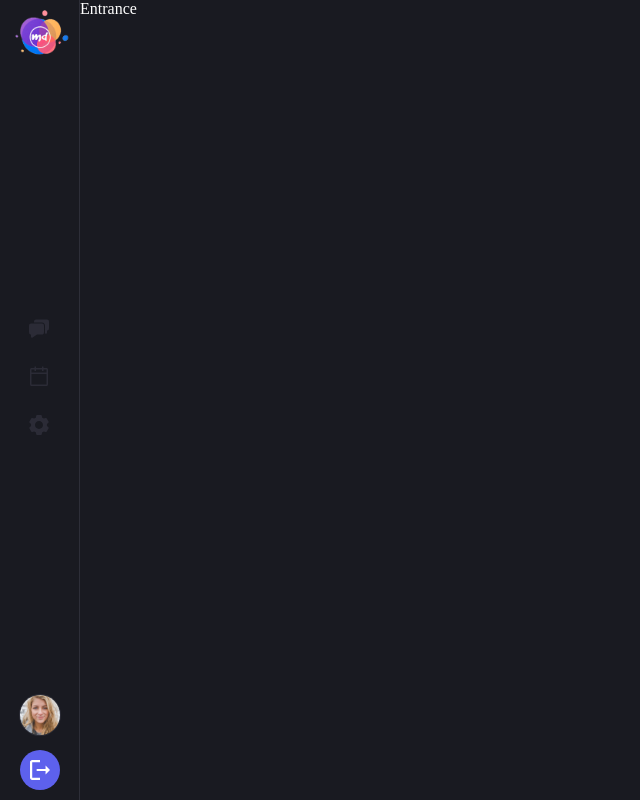
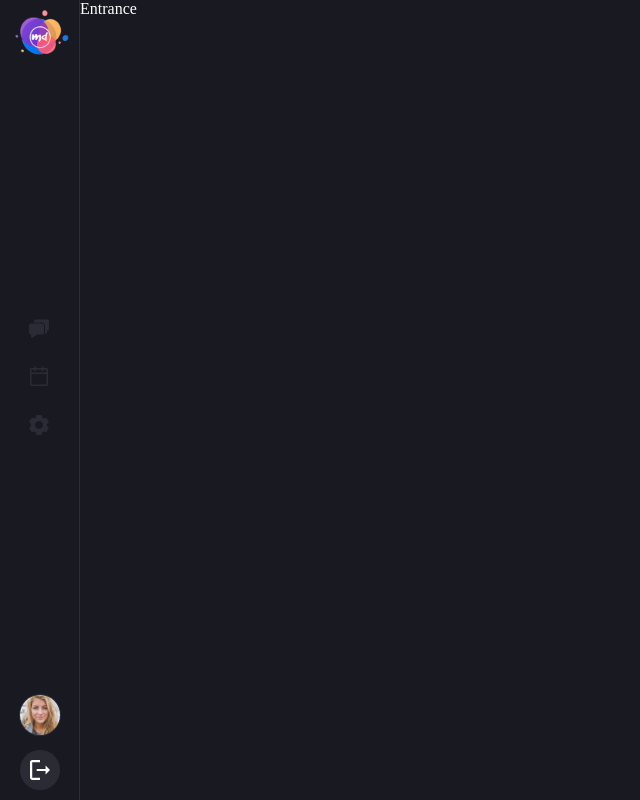
Before and after one commit to feudal/chat-md, a React (Create React App) app: page / in a window 1280 px wide. Shown: the whole page, without its empty margins (0-640 px from the left). Built offline with nearby package versions, Linux system fonts and the light colour scheme.

Commit message:
styled logout button

```diff
--- a/src/components/Aside/Aside.js
+++ b/src/components/Aside/Aside.js
@@ -47,7 +47,7 @@ const Aside = () => {
                     title="Logout"
                     className={classes['logout-link']}
                     activeClassName={classes.active}
-                    to='/profile'>
+                    to='/logout'>
                     <LogoutIcon/>
                 </NavLink>
             </nav>
--- a/src/components/Aside/Aside.module.css
+++ b/src/components/Aside/Aside.module.css
@@ -27,17 +27,45 @@
     border-right: 3px solid transparent;
 }
 
+.link:hover path {
+    fill: #5D61ED;
+}
+
+.link:hover {
+    border-right: 3px solid #5D61ED;;
+}
+
+.link.active {
+    border-right: 3px solid #5D61ED;
+}
+
+.link.active path {
+    fill: #5D61ED;
+}
+
+/************************************* other links  ***************************************/
+
 .logout-link {
     width: 40px;
     height: 40px;
     border-radius: 50%;
-    background: #5D61ED;
+    background: #2B2B36;
 
     display: flex;
     align-items: center;
     justify-content: center;
     margin: 0 auto;
+    transition: all .3s;
 }
+
+.logout-link:hover {
+    background: #5D61ED;
+}
+.logout-link.active {
+    background: #5D61ED;
+}
+
+/*****************************************************************************************/
 
 .profile-link {
     width: 40px;
@@ -50,6 +78,7 @@
 
     overflow: hidden;
 }
+
 .profile-link img {
     width: 100%;
     height: 100%;
@@ -65,19 +94,3 @@
     border: 2px solid #5D61ED;
     box-shadow: 0 0 0 1px #5D61ED;
 }
-
-.link:hover path {
-    fill: #5D61ED;
-}
-
-.link:hover {
-    border-right: 3px solid #5D61ED;;
-}
-
-.link.active {
-    border-right: 3px solid #5D61ED;
-}
-
-.link.active path {
-    fill: #5D61ED;
-}
```
